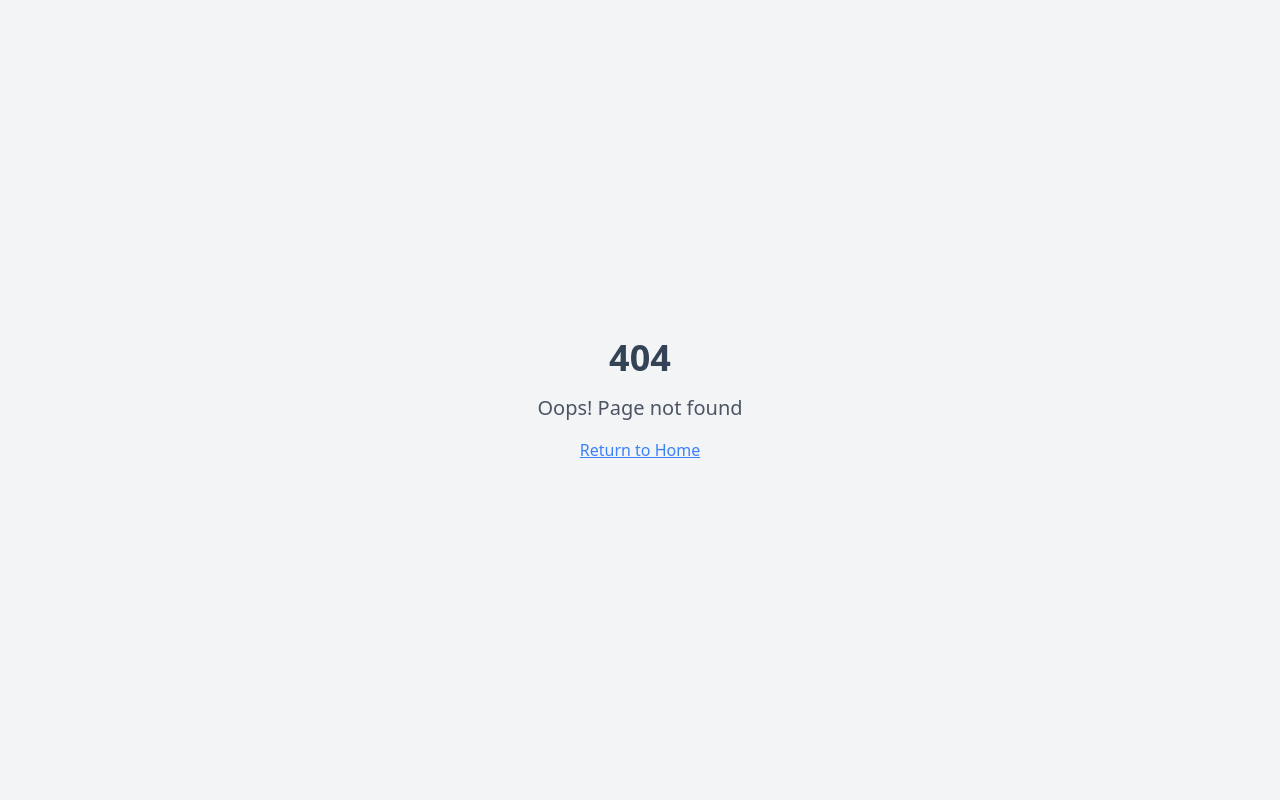
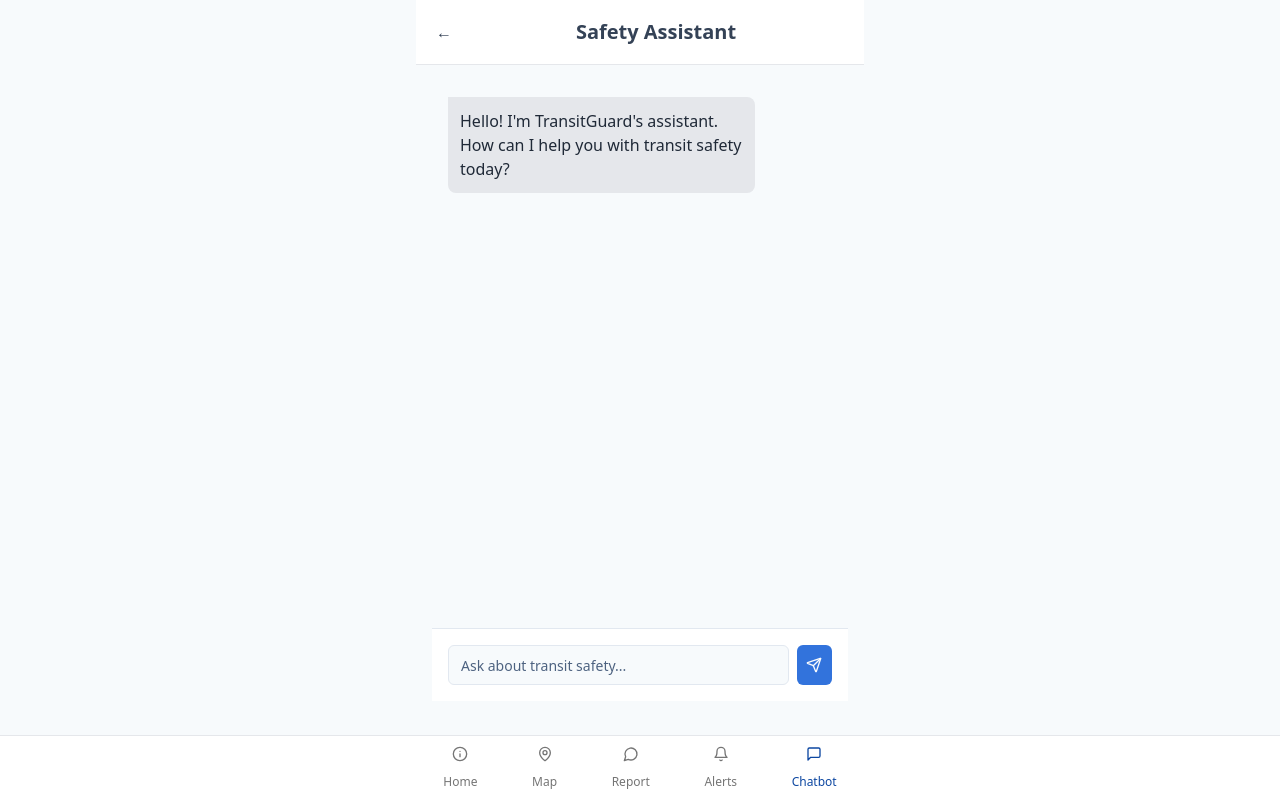
Before and after one commit to dplem/transitguard-app, a React (Vite) app: page /chatbot in a window 1280 px wide. Before the commit this address had no page. Built offline with nearby package versions, Linux system fonts and the light colour scheme.

Commit message:
Add chatbot button to navbar
Add chatbot button to the bottom navigation bar.

```diff
--- a/src/App.tsx
+++ b/src/App.tsx
@@ -9,6 +9,7 @@ import Map from "./pages/Map";
 import Report from "./pages/Report";
 import Alerts from "./pages/Alerts";
 import Profile from "./pages/Profile";
+import Chatbot from "./pages/Chatbot";
 import NotFound from "./pages/NotFound";
 
 const queryClient = new QueryClient();
@@ -25,6 +26,7 @@ const App = () => (
           <Route path="/report" element={<Report />} />
           <Route path="/alerts" element={<Alerts />} />
           <Route path="/profile" element={<Profile />} />
+          <Route path="/chatbot" element={<Chatbot />} />
           {/* ADD ALL CUSTOM ROUTES ABOVE THE CATCH-ALL "*" ROUTE */}
           <Route path="*" element={<NotFound />} />
         </Routes>
--- a/src/components/Navbar.tsx
+++ b/src/components/Navbar.tsx
@@ -2,7 +2,7 @@
 import React from 'react';
 import { useNavigate, useLocation } from 'react-router-dom';
 import { Button } from '@/components/ui/button';
-import { MapPin, AlertTriangle, MessageCircle, Bell, Info } from 'lucide-react';
+import { MapPin, AlertTriangle, MessageCircle, Bell, Info, MessageSquare } from 'lucide-react';
 
 const Navbar = () => {
   const navigate = useNavigate();
@@ -48,6 +48,15 @@ const Navbar = () => {
           <Bell className="h-5 w-5" />
           <span className="text-xs mt-1">Alerts</span>
         </Button>
+
+        <Button
+          variant="ghost"
+          className={`bottom-tab ${isActive('/chatbot') ? 'text-transit-blue' : 'text-transit-gray'}`}
+          onClick={() => navigate('/chatbot')}
+        >
+          <MessageSquare className="h-5 w-5" />
+          <span className="text-xs mt-1">Chatbot</span>
+        </Button>
       </div>
     </div>
   );
--- /dev/null
+++ b/src/pages/Chatbot.tsx
@@ -0,0 +1,78 @@
+
+import React, { useState } from 'react';
+import Layout from '@/components/Layout';
+import { Button } from '@/components/ui/button';
+import { Input } from '@/components/ui/input';
+import { MessageSquare, Send } from 'lucide-react';
+
+const Chatbot = () => {
+  const [messages, setMessages] = useState<{ text: string; isUser: boolean }[]>([
+    { text: "Hello! I'm TransitGuard's assistant. How can I help you with transit safety today?", isUser: false }
+  ]);
+  const [input, setInput] = useState('');
+
+  const handleSendMessage = () => {
+    if (input.trim() === '') return;
+
+    // Add user message
+    setMessages([...messages, { text: input, isUser: true }]);
+
+    // Simulate bot response
+    setTimeout(() => {
+      const botResponses = [
+        "I can help you find information about safe transit routes.",
+        "Would you like to see safety statistics for specific stations?",
+        "I can show you safety predictions for your commute.",
+        "Need to report an incident? I can help you with that.",
+        "The safest time to travel through downtown stations is typically between 7am-10am."
+      ];
+
+      const randomResponse = botResponses[Math.floor(Math.random() * botResponses.length)];
+      setMessages(prev => [...prev, { text: randomResponse, isUser: false }]);
+    }, 1000);
+
+    setInput('');
+  };
+
+  return (
+    <Layout title="Safety Assistant" showBackButton onBack={() => window.history.back()}>
+      <div className="flex flex-col h-[calc(100vh-180px)]">
+        <div className="flex-grow overflow-y-auto p-4 space-y-4">
+          {messages.map((message, index) => (
+            <div
+              key={index}
+              className={`flex ${message.isUser ? 'justify-end' : 'justify-start'}`}
+            >
+              <div
+                className={`max-w-[80%] p-3 rounded-lg ${
+                  message.isUser
+                    ? 'bg-blue-500 text-white rounded-tr-none'
+                    : 'bg-gray-200 text-gray-800 rounded-tl-none'
+                }`}
+              >
+                {message.text}
+              </div>
+            </div>
+          ))}
+        </div>
+
+        <div className="border-t p-4 bg-white">
+          <div className="flex gap-2">
+            <Input
+              value={input}
+              onChange={(e) => setInput(e.target.value)}
+              placeholder="Ask about transit safety..."
+              onKeyPress={(e) => e.key === 'Enter' && handleSendMessage()}
+              className="flex-grow"
+            />
+            <Button onClick={handleSendMessage} size="icon">
+              <Send className="h-5 w-5" />
+            </Button>
+          </div>
+        </div>
+      </div>
+    </Layout>
+  );
+};
+
+export default Chatbot;
```
